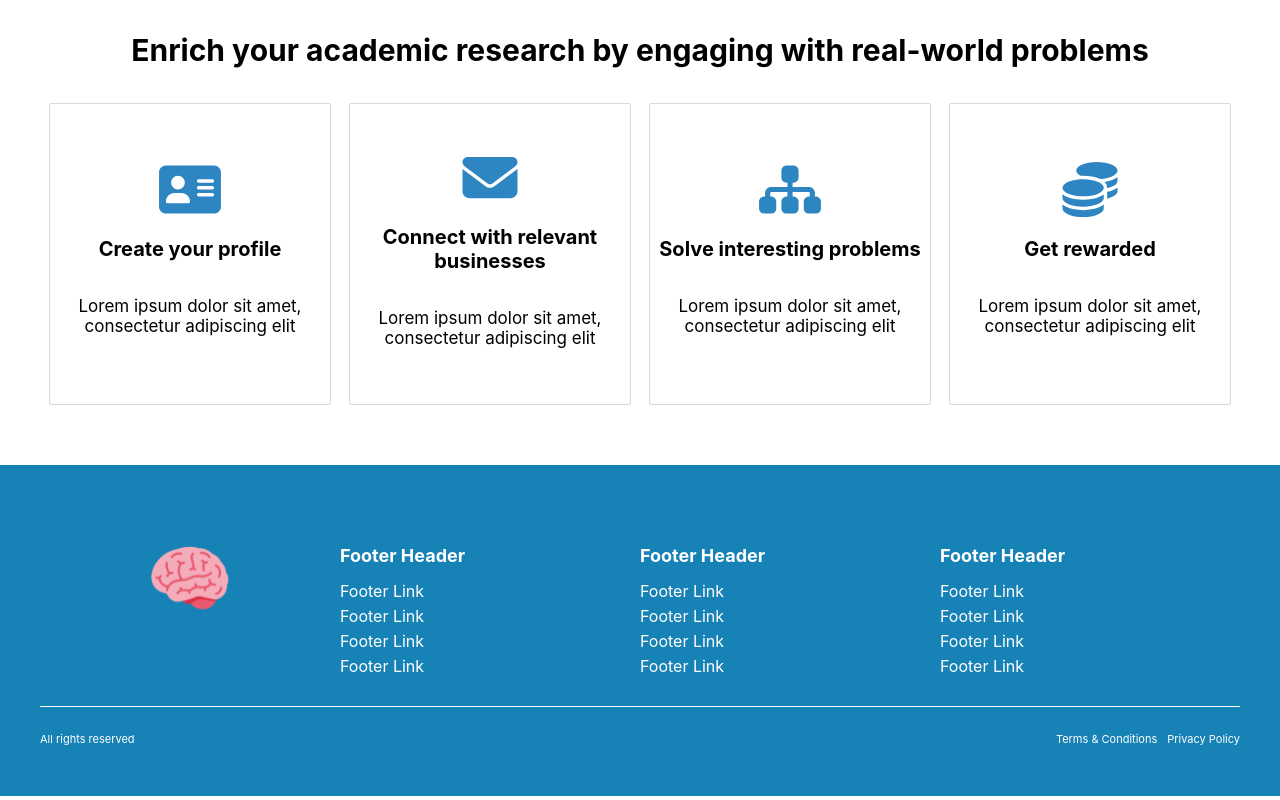
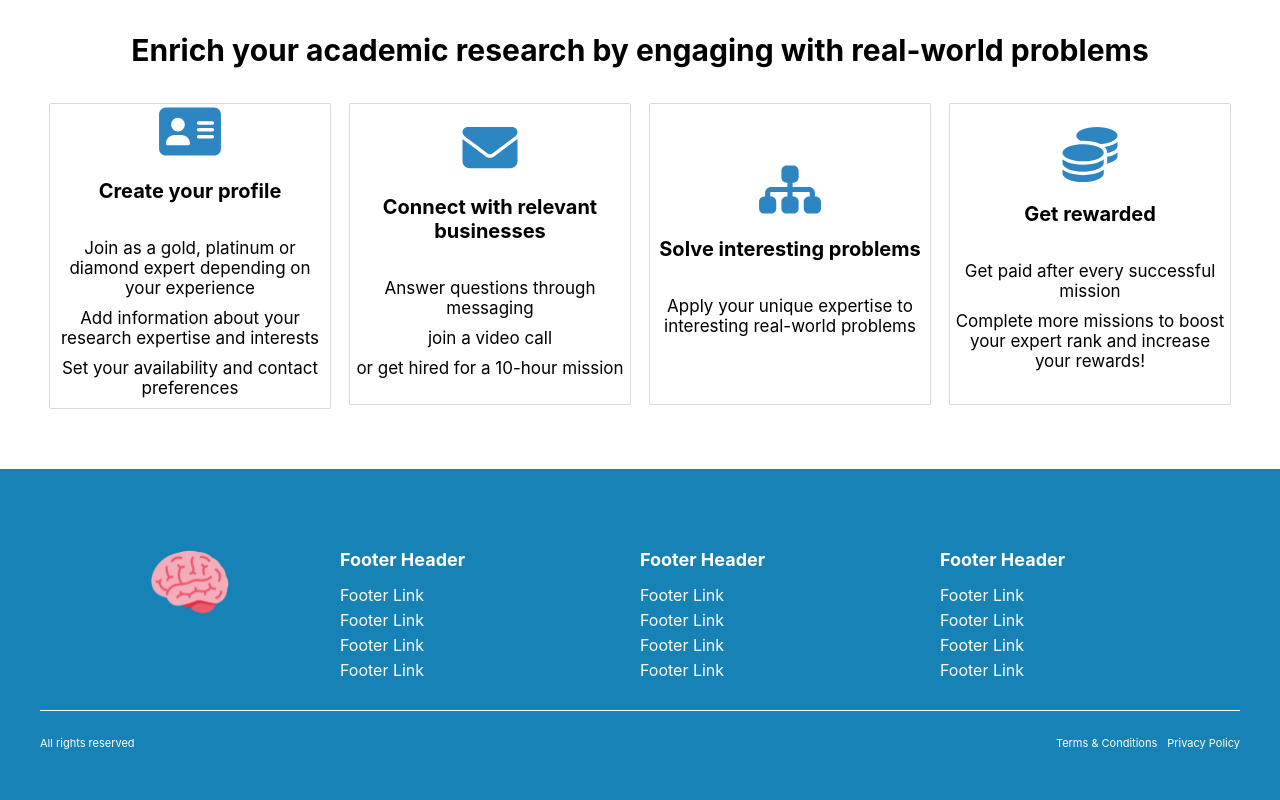
Before and after one commit to agora-inc/braincache, a React (Create React App) app in the folder ui/: page /experts in a window 1280 px wide. Shown: the part 758-1558 px from the top of the page. Built offline with nearby package versions, Linux system fonts and the light colour scheme.

Commit message:
adds description content to steps cards

```diff
--- a/ui/src/Pages/ExpertLandingPage.tsx
+++ b/ui/src/Pages/ExpertLandingPage.tsx
@@ -58,22 +58,35 @@ const dummy_data = [
   {
     icon: <FontAwesomeIcon icon="address-card" style={styles.icon} />,
     header: "Create your profile",
-    description: ["Lorem ipsum dolor sit amet, consectetur adipiscing elit"],
+    description: [
+      "Join as a gold, platinum or diamond expert depending on your experience",
+      "Add information about your research expertise and interests",
+      "Set your availability and contact preferences",
+    ],
   },
   {
     icon: <FontAwesomeIcon icon="envelope" style={styles.icon} />,
     header: "Connect with relevant businesses",
-    description: ["Lorem ipsum dolor sit amet, consectetur adipiscing elit"],
+    description: [
+      "Answer questions through messaging",
+      "join a video call",
+      "or get hired for a 10-hour mission",
+    ],
   },
   {
     icon: <FontAwesomeIcon icon="sitemap" style={styles.icon} />,
     header: "Solve interesting problems",
-    description: ["Lorem ipsum dolor sit amet, consectetur adipiscing elit"],
+    description: [
+      "Apply your unique expertise to interesting real-world problems",
+    ],
   },
   {
     icon: <FontAwesomeIcon icon="coins" style={styles.icon} />,
     header: "Get rewarded",
-    description: ["Lorem ipsum dolor sit amet, consectetur adipiscing elit"],
+    description: [
+      "Get paid after every successful mission",
+      "Complete more missions to boost your expert rank and increase your rewards!",
+    ],
   },
 ];
 
```
